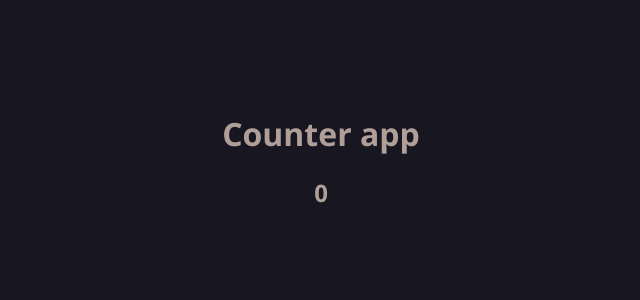
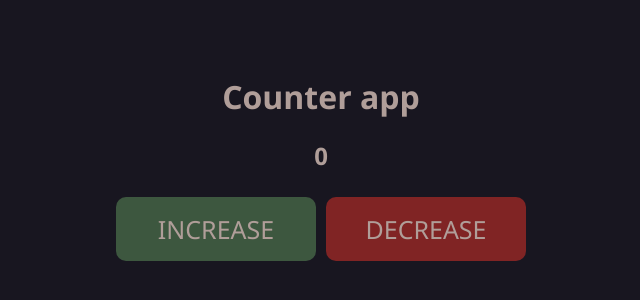
Before and after one commit to dioxair/counting-app, a plain HTML site: page index.html in a window 1280 px wide. Shown: the part 240-540 px from the top of the page, without its empty margins (319-959 px from the left). Drawn offline with Linux system fonts and the light colour scheme.

Commit message:
Added a decrease and increase button with some CSS for it

```diff
--- a/index.html
+++ b/index.html
@@ -12,6 +12,9 @@
   <h1>Counter app</h1>
 
   <h2 id="counter">0</h2>
+  <button id="increase-button" class="button"><span>INCREASE</span>
+  <button id="decrease-button" class="button"><span>DECREASE</span>
+
 </body>
 
 <script src="app.js"></script>
--- a/styling.css
+++ b/styling.css
@@ -11,3 +11,56 @@ body {
   color: #b09e99;
   text-align: center;
 }
+
+/* haha, button styling go brrrr */
+
+#increase-button {
+  background-color: #3d573f;
+}
+
+#decrease-button span:after {
+  content: "\2193";
+  background-color: #802424;
+}
+
+#decrease-button {
+  background-color: #802424;
+}
+
+.button {
+	  font-family: 'Segoe UI', Tahoma, Geneva, Verdana, sans-serif;
+     border-radius: 10px;
+     background-color: #FFF;
+     border: none;
+     color: #b09e99;
+     text-align: center;
+     font-size: 25px;
+     padding: 15px;
+     width: 200px;
+     transition: all 1s;
+     cursor: pointer;
+     margin: 5px;
+     text-align: center;
+}
+
+ .button span {
+     cursor: pointer;
+     display: inline-block;
+     position: relative;
+     transition: 0.5s;
+}
+ .button span:after {
+     content: '\2191';
+     position: absolute;
+     opacity: 0;
+     top: 0;
+     right: -20px;
+     transition: 0.5s;
+}
+ .button:hover span {
+     padding-right: 25px;
+}
+ .button:hover span:after {
+     opacity: 1;
+     right: 0;
+}
```
